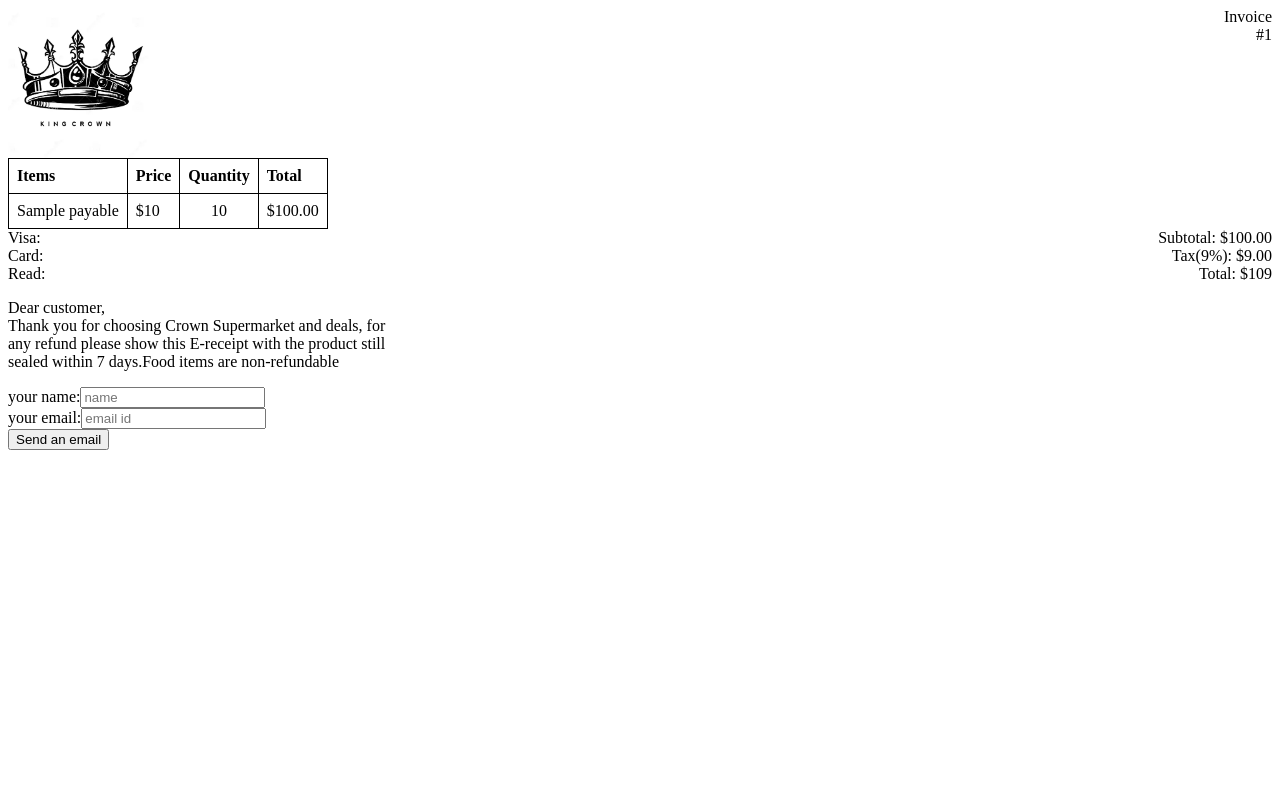
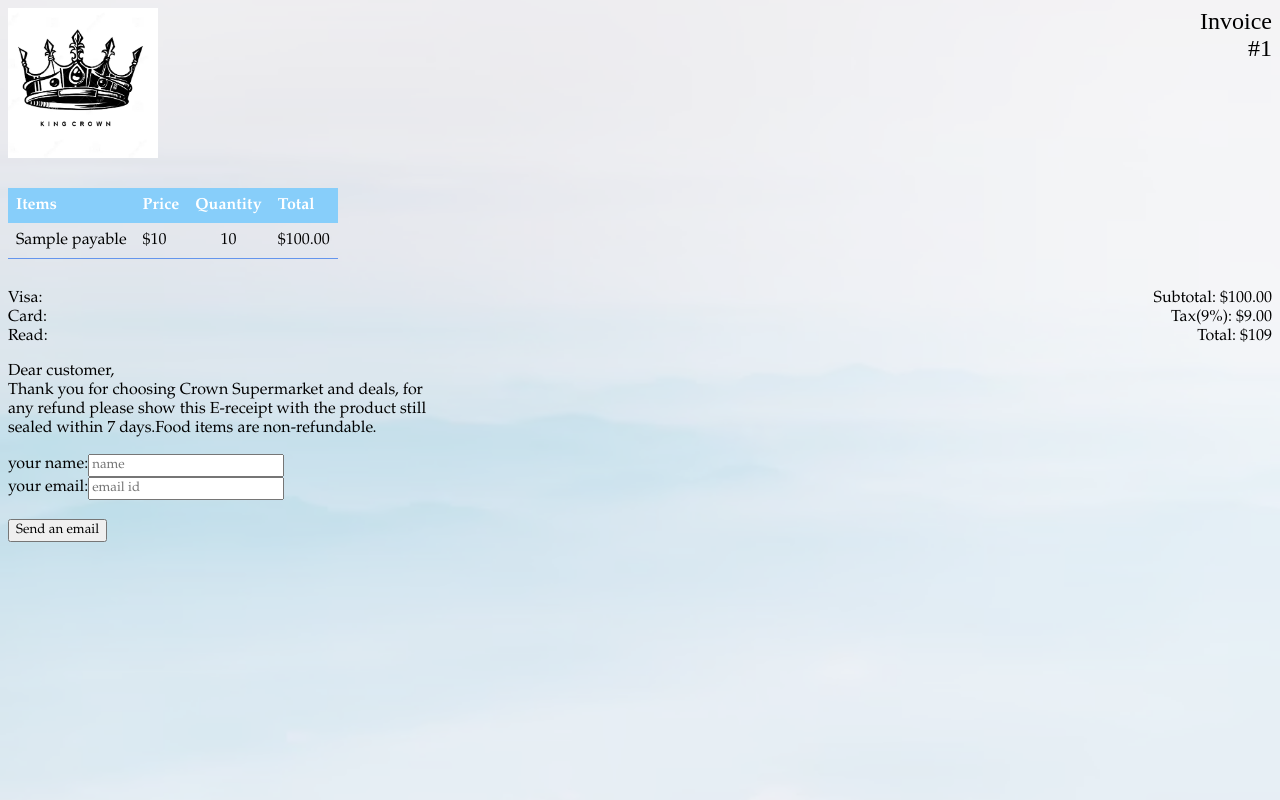
Before and after one commit to CelineYay/CSAD, a PHP site: page /invoice.php in a window 1280 px wide. Run offline with PHP 8.4, Linux system fonts and the light colour scheme; tables that the repository leaves empty or names only in its code hold one stand-in row (values such as "Sample post").

Commit message:
final joshua

```diff
--- a/Project/invoice.php
+++ b/Project/invoice.php
@@ -49,6 +49,7 @@
 
 </head>
 <body>
+<div class="background"></div>
 
 <?php
 
@@ -88,23 +89,53 @@ if ($get) {
 ?>
 <div style="overflow: hidden;">
     <img src="crown.png" width="150" height="150" style="float: left;">
-    <span style="text-align: right; display: block;">Invoice<br>#<?php echo"$receiptnumber"?></span>
+    <span style="text-align: right; display: block;font-size: x-large;font-family: 'Baskerville Old Face'">Invoice<br>#<?php echo"$receiptnumber"?></span>
 </div>
 
 
 <style>
     table {
+
         border-collapse: collapse;
-
+        margin-top:30px;
+        margin-bottom: 30px;
     }
 
     th, td {
-        border: 1px solid black;
         padding: 8px;
         text-align: left;
+        border: 1px solid cornflowerblue;
+        border-right: none;
+        border-left: none;
+        border-top:none;
+
+    }
+    th{
+        background: lightskyblue;
+        color: white;
+        border:none;
     }
     td.quantity {
         text-align:center;
+    }
+    .background{
+        position: fixed;
+        top: 0;
+        left: 0;
+        width:100%;
+        min-height:100vh;
+        background-image: url("background.png");
+        background-position:center ;
+        background-size: cover;
+        padding 10px 10%;
+        overflow:hidden;
+        z-index: -1;
+        opacity: 0.3;
+
+
+    }
+    *{
+        font-family: "Palatino Linotype";
     }
 
 </style>
@@ -151,11 +182,11 @@ if ($get) {
     Dear customer,<br>
     Thank you for choosing Crown Supermarket and deals, for<br>
     any refund please show this E-receipt with the product still<br>
-    sealed within 7 days.Food items are non-refundable
+    sealed within 7 days.Food items are non-refundable.
 </p>
 <form>
     your name:<input type="text" id="name" placeholder="name" required value="<?php $currentUsername ?>"><br>
-    your email:<input type="email" id="email" placeholder="email id" required value="<?php $currentEmail ?>"><br>
+    your email:<input type="email" id="email" placeholder="email id" required value="<?php $currentEmail ?>"><br><br>
 
     <button type="submit" onclick="sendEmail(); return false;">Send an email</button>
 
```
Also changed, not shown: Project/receipts.php (+23 -5 lines), Project/background.png (added).
